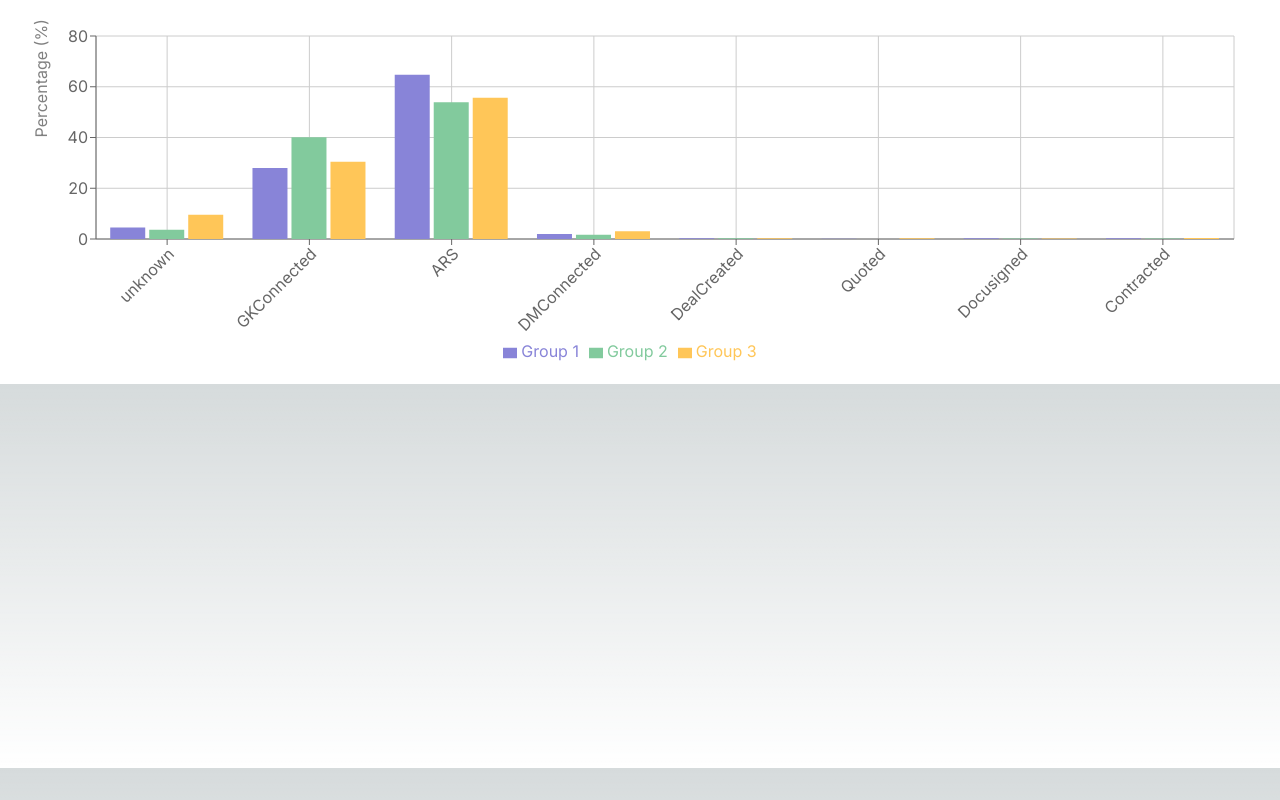
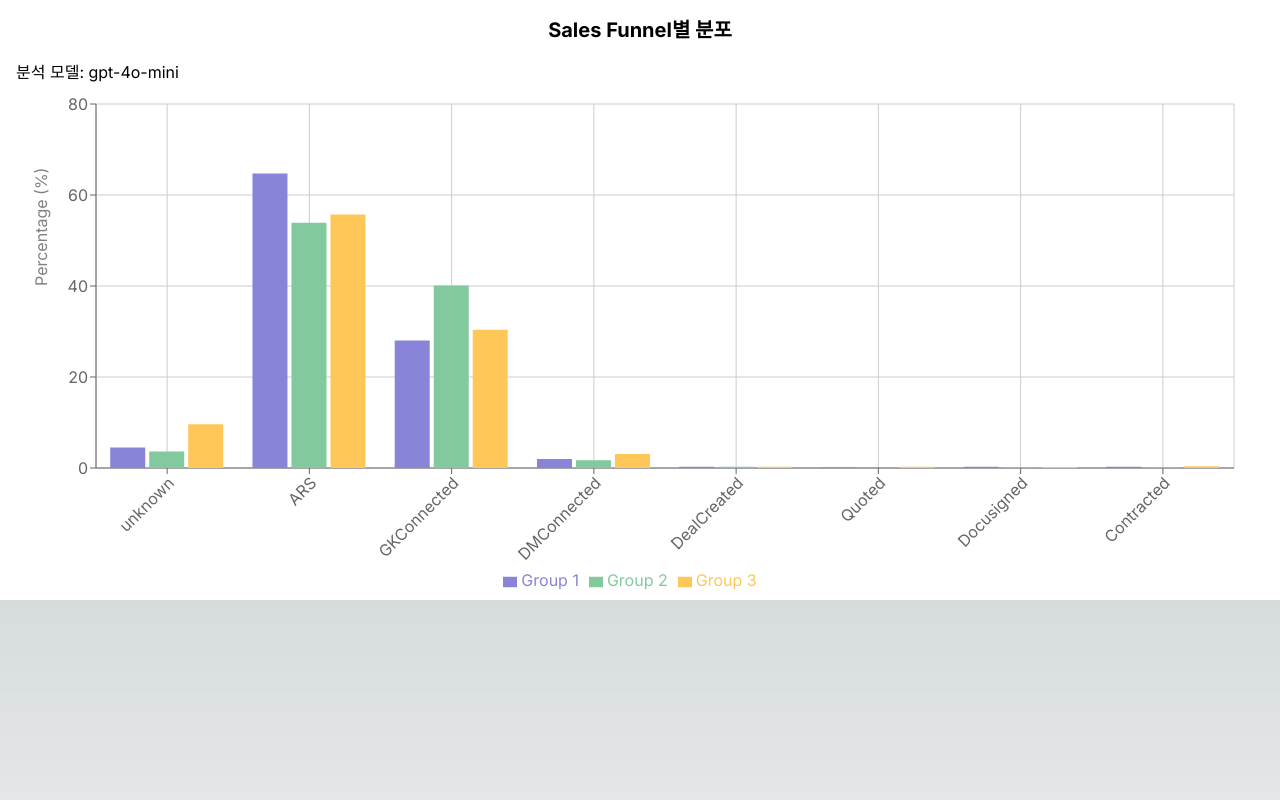
Before and after one commit to han-kimm/clustering-test, a Next.js app: page /stage in a window 1280 px wide. Built offline with nearby package versions, Linux system fonts and the light colour scheme.

Commit message:
feat: dd

```diff
--- a/src/components/StageComparison.tsx
+++ b/src/components/StageComparison.tsx
@@ -10,7 +10,6 @@ import {
   Tooltip,
   Legend,
   ResponsiveContainer,
-  Label,
 } from "recharts";
 
 const StageComparison = () => {
@@ -25,6 +24,15 @@ const StageComparison = () => {
       "Group 3 Count": 221,
     },
     {
+      stage: "ARS",
+      "Group 1 Percentage": 64.7,
+      "Group 1 Count": 1777,
+      "Group 2 Percentage": 53.9,
+      "Group 2 Count": 1222,
+      "Group 3 Percentage": 55.7,
+      "Group 3 Count": 1278,
+    },
+    {
       stage: "GKConnected",
       "Group 1 Percentage": 28.0,
       "Group 1 Count": 769,
@@ -32,15 +40,6 @@ const StageComparison = () => {
       "Group 2 Count": 910,
       "Group 3 Percentage": 30.4,
       "Group 3 Count": 697,
-    },
-    {
-      stage: "ARS",
-      "Group 1 Percentage": 64.7,
-      "Group 1 Count": 1777,
-      "Group 2 Percentage": 53.9,
-      "Group 2 Count": 1222,
-      "Group 3 Percentage": 55.7,
-      "Group 3 Count": 1278,
     },
     {
       stage: "DMConnected",
@@ -125,7 +124,11 @@ const StageComparison = () => {
   };
 
   return (
-    <div className="w-full h-96 p-4">
+    <div className="w-full h-[600px] p-4">
+      <h2 className="text-xl font-bold text-center mb-4">
+        Sales Funnel별 분포
+      </h2>
+      <span>분석 모델: gpt-4o-mini</span>
       <ResponsiveContainer width="100%" height="100%">
         <BarChart
           data={data}
@@ -133,7 +136,7 @@ const StageComparison = () => {
             top: 20,
             right: 30,
             left: 20,
-            bottom: 5,
+            bottom: 60,
           }}
         >
           <CartesianGrid />
```
